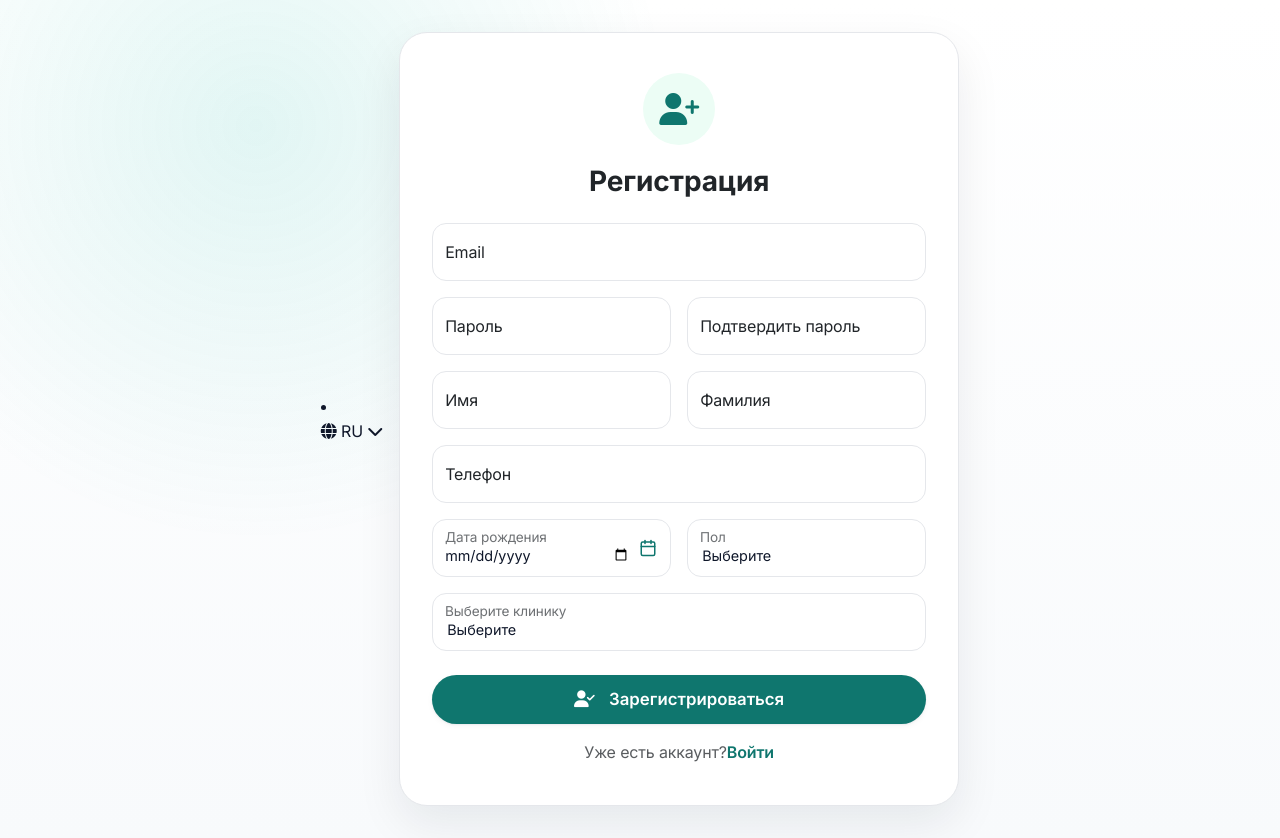
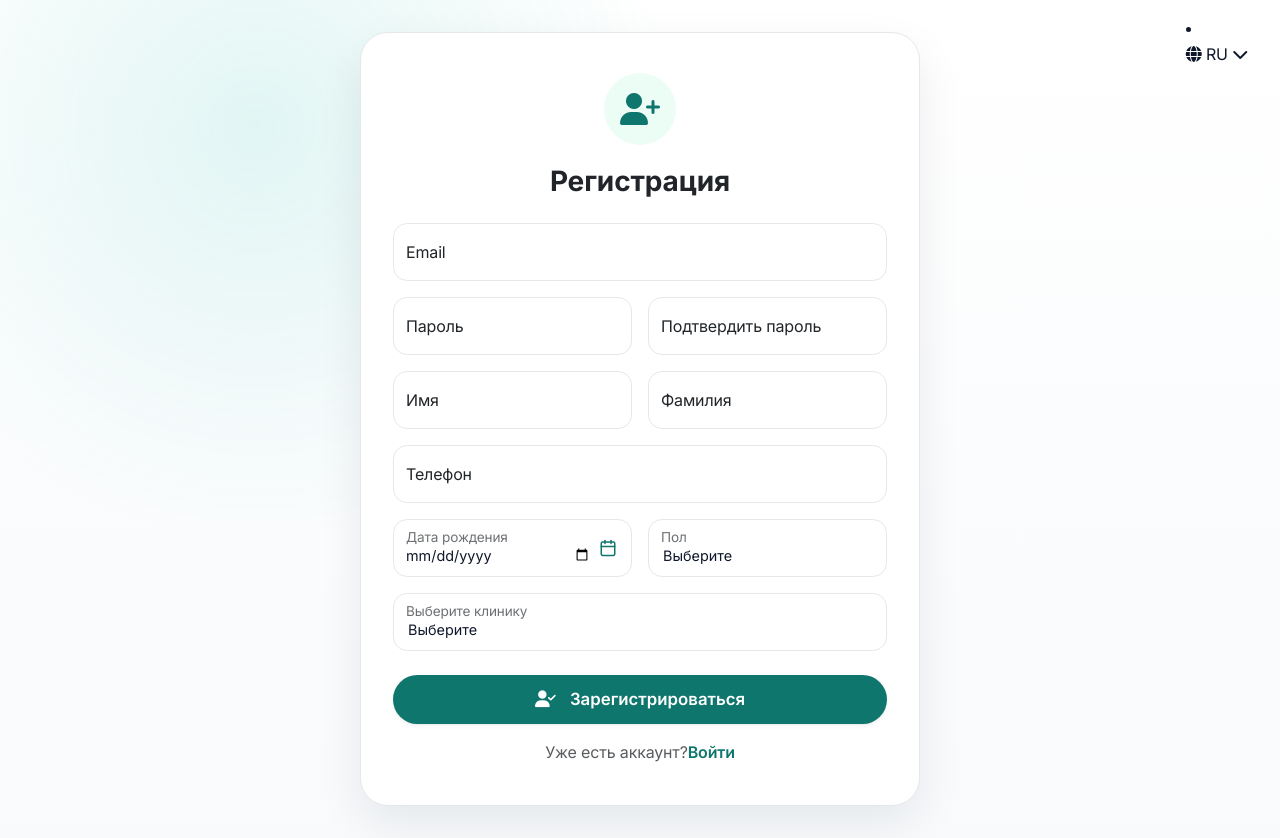
Before and after one commit to adasqanzhau/testqamqor, a Flask app: page /register in a window 1280 px wide. Run offline with Flask 3, Linux system fonts and the light colour scheme; data comes from the database, SQL or seed files in the repository; some libraries are stand-ins or nearby versions.

Commit message:
дфтппп12

```diff
--- a/app/templates/auth/login.html
+++ b/app/templates/auth/login.html
@@ -85,6 +85,7 @@
 </style>
 
 <div class="auth-wrapper">
+    <div class="auth-language-switcher">
         <li class="nav-item dropdown lang-dropdown me-3">
             <a class="nav-link lang-dropdown-toggle" href="#" id="languageDropdown" role="button" data-bs-toggle="dropdown" aria-expanded="false">
                 <i class="fas fa-globe"></i>
@@ -104,6 +105,7 @@
                 {% endfor %}
             </ul>
         </li>
+    </div>
     <div class="card auth-card">
         <div class="card-body">
             <div class="auth-icon">
--- a/app/templates/auth/register.html
+++ b/app/templates/auth/register.html
@@ -89,6 +89,7 @@
 </style>
 
 <div class="auth-wrapper">
+    <div class="auth-language-switcher">
         <li class="nav-item dropdown lang-dropdown me-3">
             <a class="nav-link lang-dropdown-toggle" href="#" id="languageDropdown" role="button" data-bs-toggle="dropdown" aria-expanded="false">
                 <i class="fas fa-globe"></i>
@@ -108,6 +109,7 @@
                 {% endfor %}
             </ul>
         </li>
+    </div>
     <div class="card auth-card">
         <div class="card-body">
             <div class="auth-icon">
```
Lines whose indentation alone changed are shown as unchanged.
